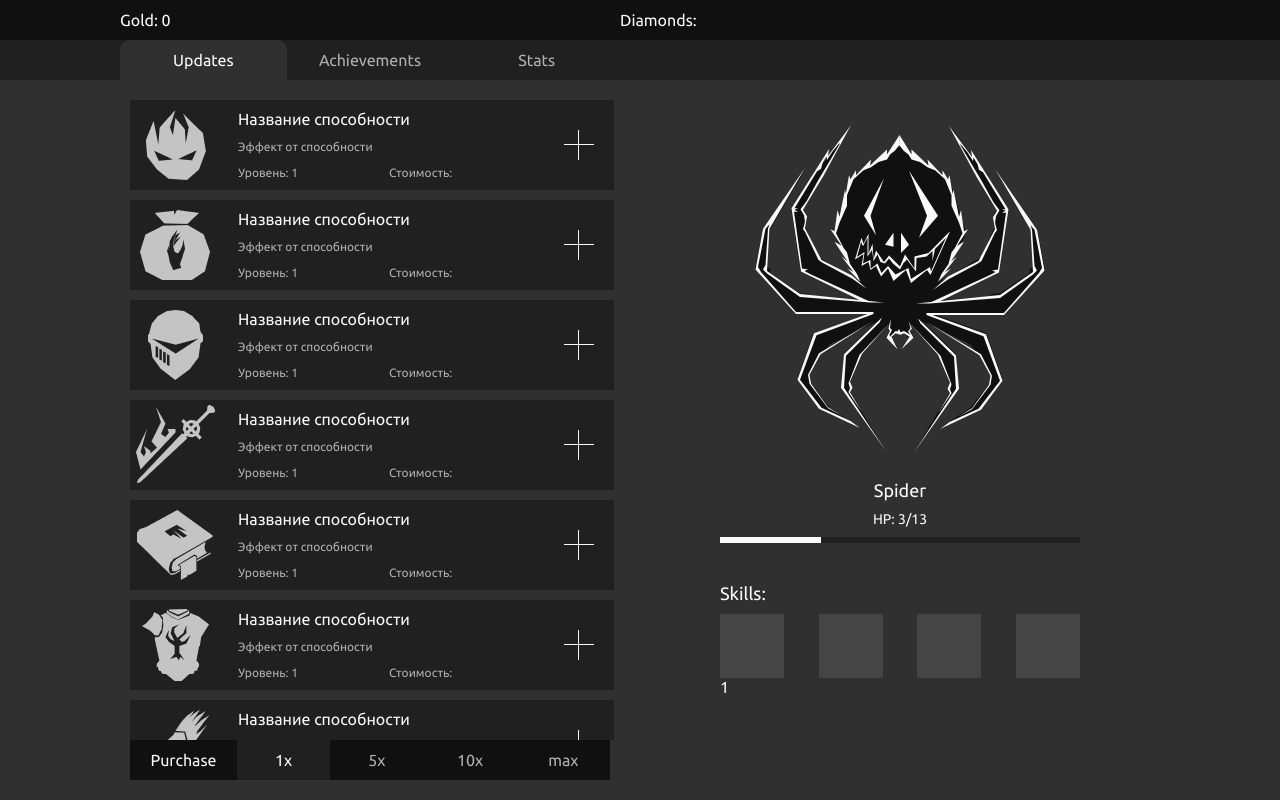
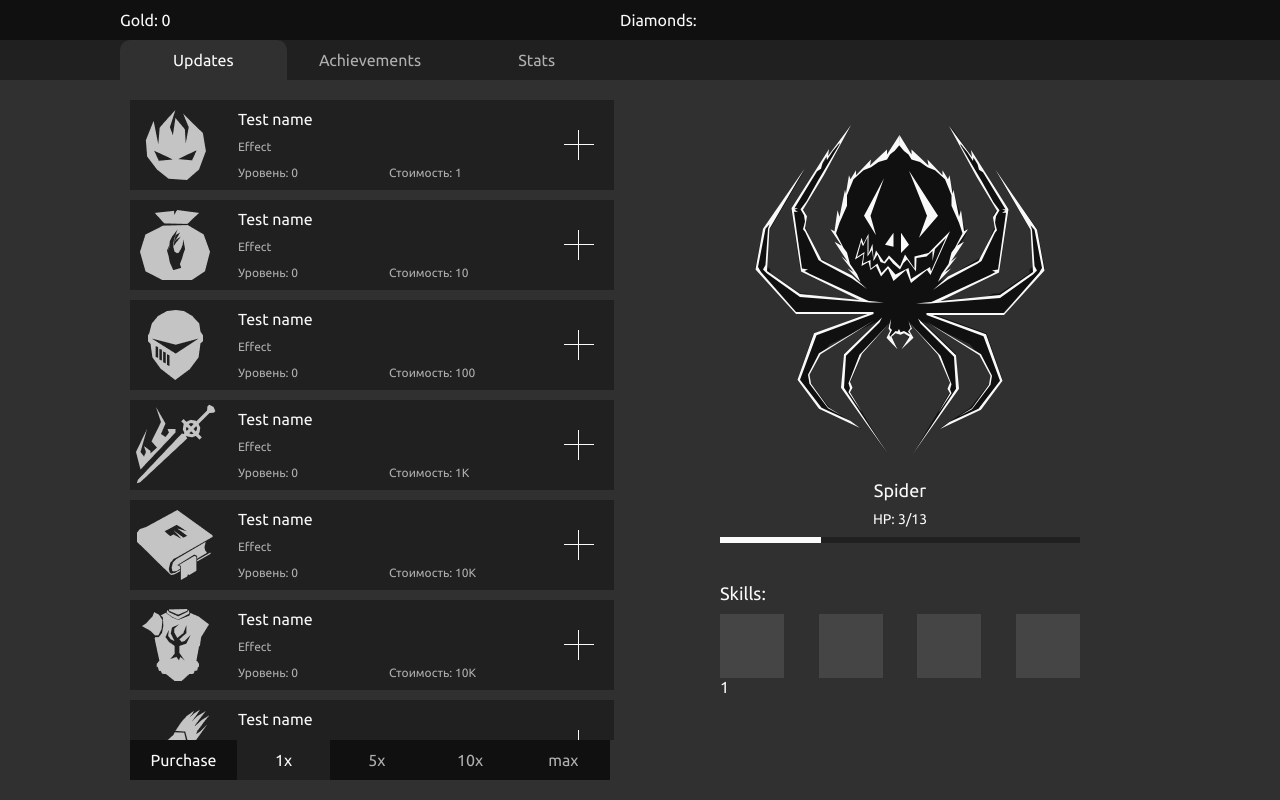
Before and after one commit to dansmht/VueJS-Clicker, a Vue app: page / in a window 1280 px wide. Built offline with nearby package versions, Linux system fonts and the light colour scheme.

Commit message:
config upgrade card component with props

```diff
--- a/src/App.vue
+++ b/src/App.vue
@@ -4,7 +4,7 @@
     <the-nav />
     <main>
       <div class="container main-wrapper">
-        <router-view />
+        <router-view :upgrades="upgrades" />
         <monster-block
           :current-monster-index="currentMonsterIndex"
           :damage="damage"
@@ -30,6 +30,127 @@ export default {
       damage: 1,
       damagePerSec: 2,
       currentMonsterIndex: 1,
+      upgrades: [{
+        id: 1,
+        name: 'Test name',
+        description: 'Effect',
+        level: 0,
+        cost: 1,
+      }, {
+        id: 2,
+        name: 'Test name',
+        description: 'Effect',
+        level: 0,
+        cost: 10,
+      }, {
+        id: 3,
+        name: 'Test name',
+        description: 'Effect',
+        level: 0,
+        cost: 100,
+      }, {
+        id: 4,
+        name: 'Test name',
+        description: 'Effect',
+        level: 0,
+        cost: 1000,
+      }, {
+        id: 5,
+        name: 'Test name',
+        description: 'Effect',
+        level: 0,
+        cost: 10000,
+      }, {
+        id: 6,
+        name: 'Test name',
+        description: 'Effect',
+        level: 0,
+        cost: 10000,
+      }, {
+        id: 7,
+        name: 'Test name',
+        description: 'Effect',
+        level: 0,
+        cost: 100000,
+      }, {
+        id: 8,
+        name: 'Test name',
+        description: 'Effect',
+        level: 0,
+        cost: 1000000,
+      }, {
+        id: 9,
+        name: 'Test name',
+        description: 'Effect',
+        level: 0,
+        cost: 1000000,
+      }, {
+        id: 10,
+        name: 'Test name',
+        description: 'Effect',
+        level: 0,
+        cost: 11000000,
+      }, {
+        id: 11,
+        name: 'Test name',
+        description: 'Effect',
+        level: 0,
+        cost: 11000000,
+      }, {
+        id: 12,
+        name: 'Test name',
+        description: 'Effect',
+        level: 0,
+        cost: 11000000,
+      }, {
+        id: 13,
+        name: 'Test name',
+        description: 'Effect',
+        level: 0,
+        cost: 11000000,
+      }, {
+        id: 14,
+        name: 'Test name',
+        description: 'Effect',
+        level: 0,
+        cost: 11000000,
+      }, {
+        id: 15,
+        name: 'Test name',
+        description: 'Effect',
+        level: 0,
+        cost: 11000000,
+      }, {
+        id: 16,
+        name: 'Test name',
+        description: 'Effect',
+        level: 0,
+        cost: 11000000,
+      }, {
+        id: 17,
+        name: 'Test name',
+        description: 'Effect',
+        level: 0,
+        cost: 11000000,
+      }, {
+        id: 18,
+        name: 'Test name',
+        description: 'Effect',
+        level: 0,
+        cost: 10000001,
+      }, {
+        id: 19,
+        name: 'Test name',
+        description: 'Effect',
+        level: 0,
+        cost: 11000000,
+      }, {
+        id: 20,
+        name: 'Test name',
+        description: 'Effect',
+        level: 0,
+        cost: 11000000,
+      }],
     };
   },
   methods: {
--- a/src/components/UpgradesPage/UpgradeCard.vue
+++ b/src/components/UpgradesPage/UpgradeCard.vue
@@ -8,17 +8,17 @@
     </div>
     <div class="description">
       <h4 class="title">
-        Название способности
+        {{ name }}
       </h4>
       <p class="text">
-        Эффект от способности
+        {{ description }}
       </p>
       <div class="parameters">
         <p class="param level">
-          Уровень: 1
+          Уровень: {{ level }}
         </p>
         <p class="param cost">
-          Стоимость:
+          Стоимость: {{ abbreviatedCost }}
         </p>
       </div>
     </div>
@@ -30,6 +30,7 @@
 
 <script>
 import IconPlus from '@/components/common/Icons/IconPlus.vue';
+import { abbreviateNumber } from '@/utils/abbreviateNumber';
 
 export default {
   name: 'UpgradeCard',
@@ -38,6 +39,27 @@ export default {
     idx: {
       type: Number,
       required: true,
+    },
+    name: {
+      type: Number,
+      required: true,
+    },
+    description: {
+      type: Number,
+      required: true,
+    },
+    level: {
+      type: Number,
+      required: true,
+    },
+    cost: {
+      type: Number,
+      required: true,
+    },
+  },
+  computed: {
+    abbreviatedCost() {
+      return abbreviateNumber(this.cost);
     },
   },
 };
--- a/src/router/index.js
+++ b/src/router/index.js
@@ -14,6 +14,7 @@ routes.forEach((route) => {
     name: route.name,
     path: route.path,
     component: route.component,
+    props: route.props || null,
   });
 });
 
--- a/src/router/list.js
+++ b/src/router/list.js
@@ -7,6 +7,7 @@ export default [
     path: '/',
     name: 'Updates',
     component: UpdatesPage,
+    props: true,
   },
   {
     path: '/achievements',
--- a/src/views/UpgradesPage.vue
+++ b/src/views/UpgradesPage.vue
@@ -3,9 +3,13 @@
     <div class="scroll-wrapper">
       <ul class="list">
         <upgrade-card
-          v-for="idx in 20"
-          :key="idx"
-          :idx="idx"
+          v-for="upgrade in upgrades"
+          :key="upgrade.id"
+          :idx="upgrade.id"
+          :name="upgrade.name"
+          :description="upgrade.description"
+          :level="upgrade.level"
+          :cost="upgrade.cost"
         />
       </ul>
     </div>
@@ -23,10 +27,19 @@ import PurchaseMenu from '@/components/UpgradesPage/PurchaseMenu.vue';
 export default {
   name: 'UpgradesPage',
   components: { PurchaseMenu, UpgradeCard },
+  props: {
+    upgrades: {
+      type: Array,
+      required: true,
+    },
+  },
   data() {
     return {
       purchaseMultiplier: 1,
     };
+  },
+  created() {
+    console.log(this.upgrades);
   },
   methods: {
     onChangePurchaseMultiplier(val) {
```
